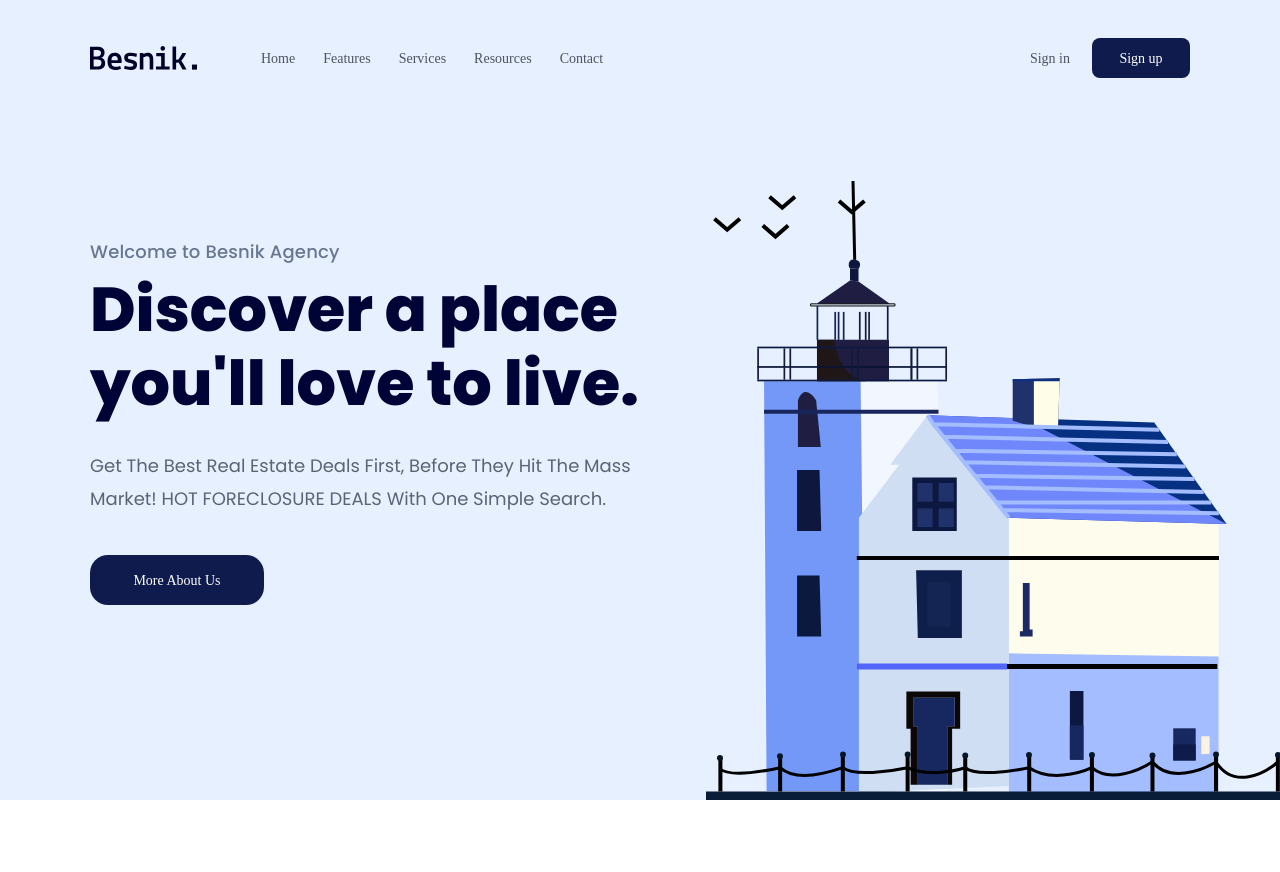
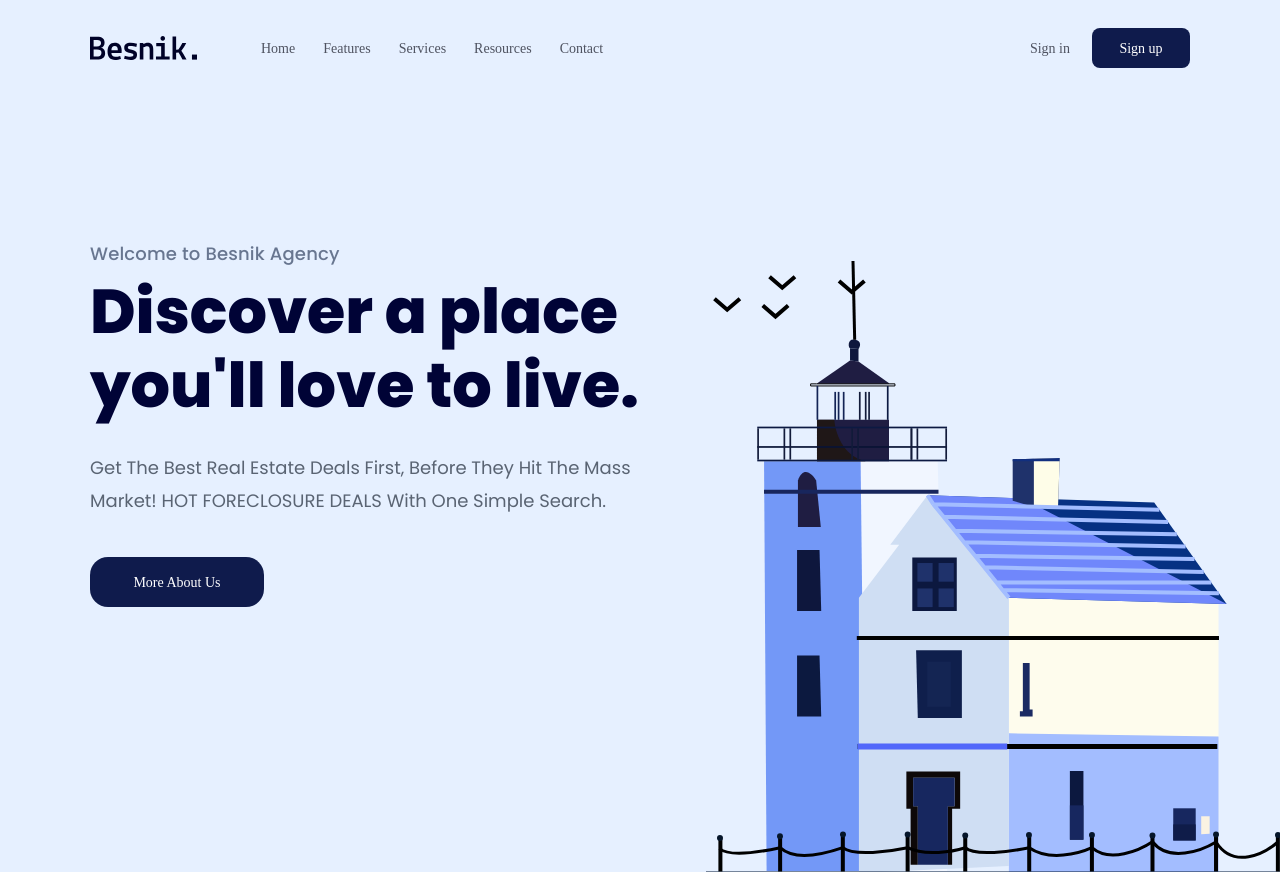
Before and after one commit to DEVANGRY/First-Web, a plain HTML site: page index.html in a window 1280 px wide. Shown: the top 872 px of the page. Drawn offline with Linux system fonts and the light colour scheme.

Commit message:
Fix header

```diff
--- a/assets/css/style.css
+++ b/assets/css/style.css
@@ -51,8 +51,15 @@ a {
     -webkit-box-orient: vertical; /* biến nhiều dóng thành 2 dòng còn lại là dấu 3 chấm  */
     overflow: hidden;
 }
+.fixed-header {
+    background-color: #e6f0ff;
+    position: sticky;
+    top: -16px;
+    padding-top: 16px;
+    z-index: 1;
+}
 /* Header */
-.header {
+.Hero-warp {
     background-color: #e6f0ff;
     height: 100vh;
     position: relative;
@@ -60,7 +67,7 @@ a {
 .navbar {
     display: flex; /* chỉnh dóng thành cùng một hàng  */
     align-items: center; /* các con sẽ thẳng hàng  */
-    padding-top: 38px;
+    padding: 12px 0;
 }
 .navbar ul {
     display: flex;
@@ -100,7 +107,7 @@ a {
 }
 
 .hero {
-    margin-top: 20vh;
+    padding-top: 20vh;
 }
 .hero .info {
     width: 51%;
--- a/index.html
+++ b/index.html
@@ -17,8 +17,7 @@
     </head>
     <body>
         <main>
-            <!-- Header -->
-            <header class="header">
+            <header class="fixed-header">
                 <div class="content">
                     <nav class="navbar">
                         <!-- logo -->
@@ -37,7 +36,11 @@
                             <a href="#!" class="btn action-btn">Sign up</a>
                         </div>
                     </nav>
-
+                </div>
+            </header>
+            <!-- Hero -->
+            <header class="Hero-warp">
+                <div class="content">
                     <div class="hero">
                         <div class="info">
                             <p class="sub-title">Welcome to Besnik Agency</p>
```
